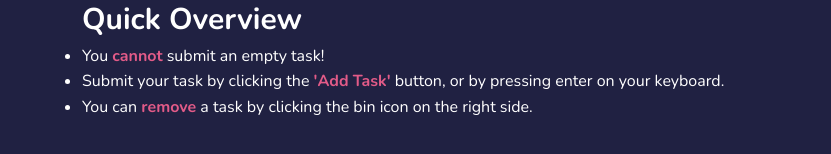
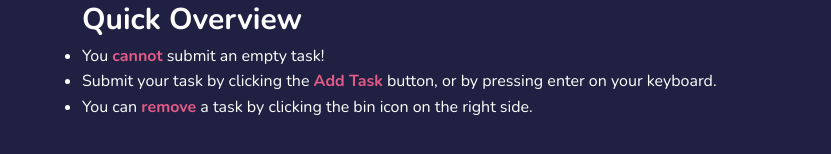
Before and after one commit to humbruno/svelte-feedback-app, a Svelte app: page / in a window 1280 px wide. Shown: the part 772-926 px from the top of the page, without its empty margins (224-1055 px from the left). Built offline with nearby package versions, Linux system fonts and the light colour scheme.

Commit message:
tooltip update

```diff
--- a/src/components/Tooltip.svelte
+++ b/src/components/Tooltip.svelte
@@ -3,7 +3,7 @@
 <ul>
   <li>You <strong>cannot</strong> submit an empty task!</li>
   <li>
-    Submit your task by clicking the <strong>'Add Task'</strong> button, or by pressing
+    Submit your task by clicking the <strong>Add Task</strong> button, or by pressing
     enter on your keyboard.
   </li>
   <li>
```
